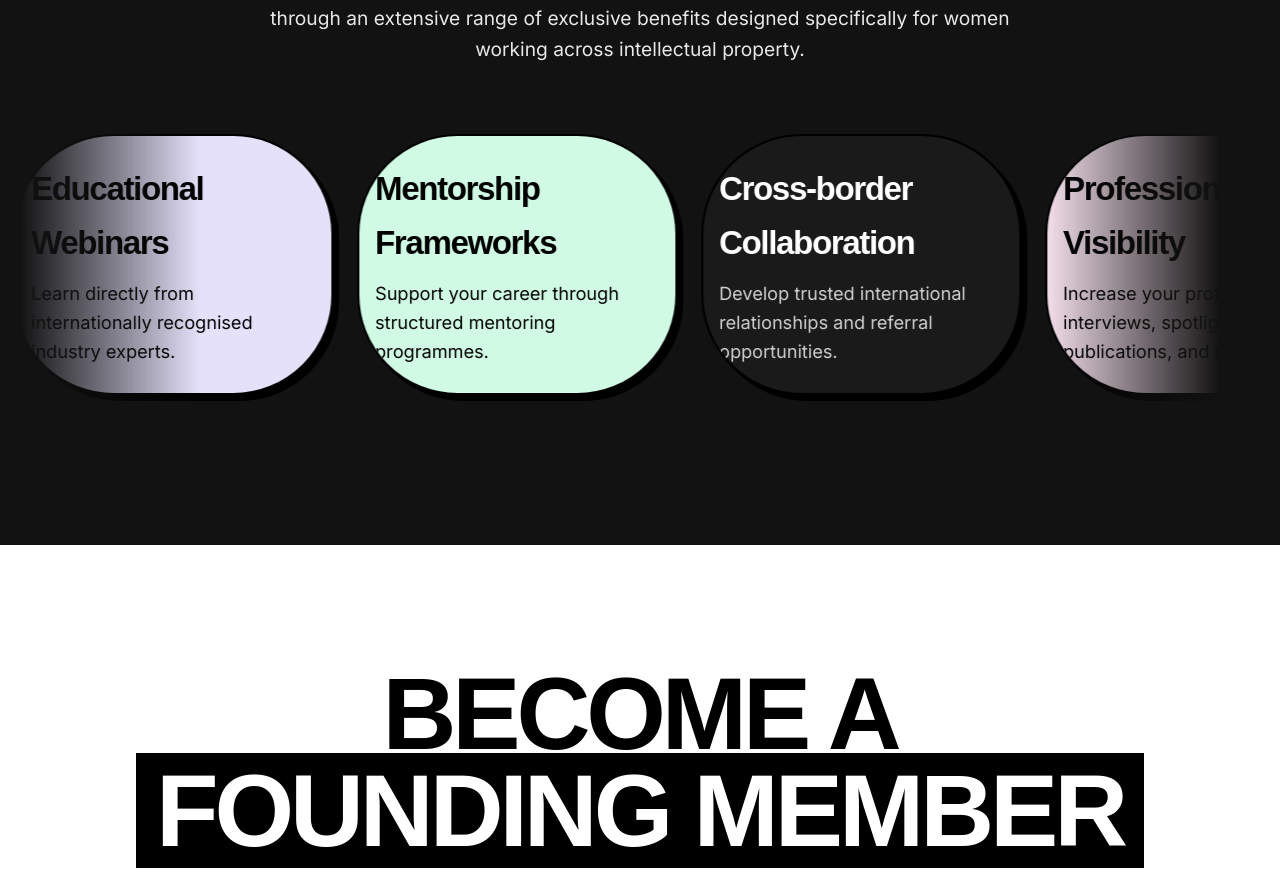
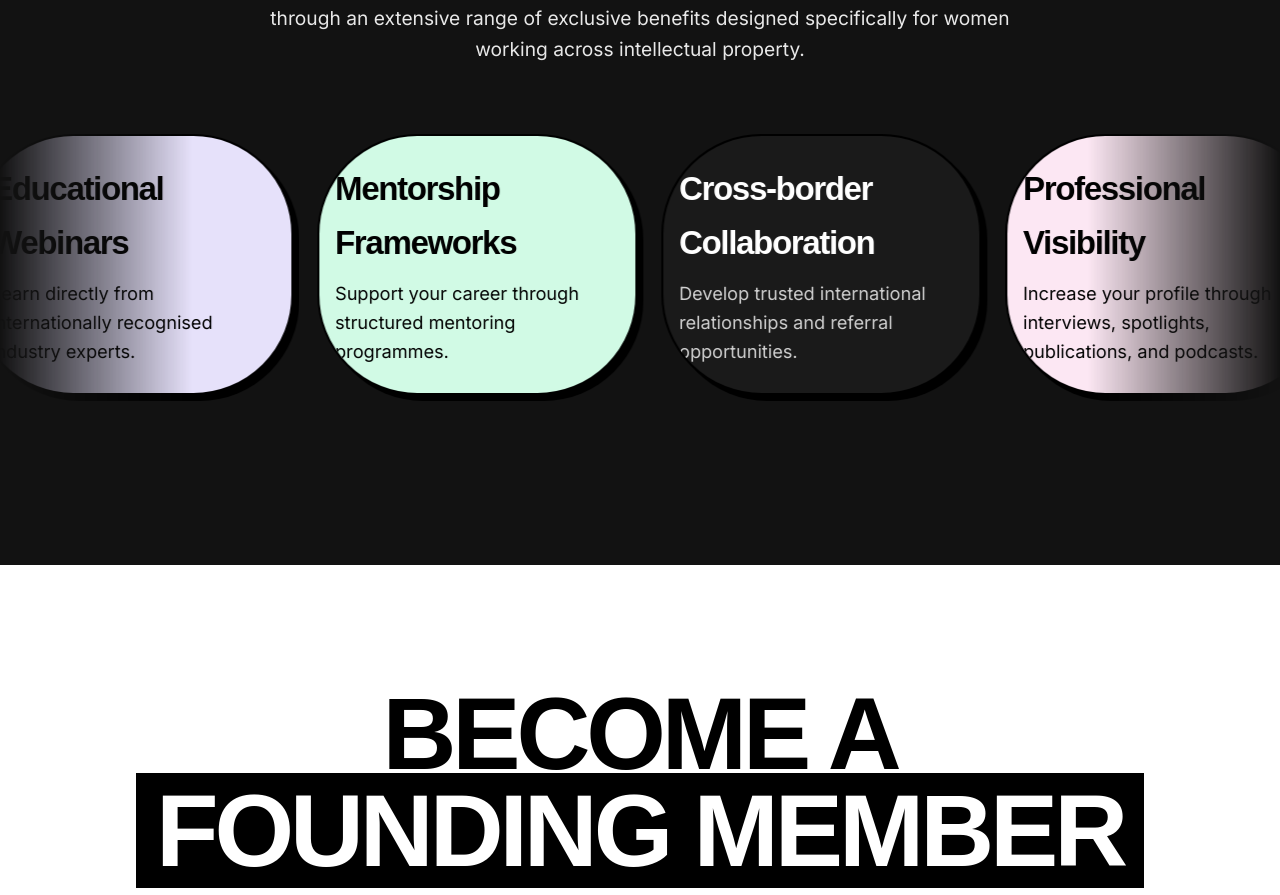
Before and after one commit to northornsmedia/wipa-main, a Next.js app: page / in a window 1280 px wide. Shown: the part 5680-6575 px from the top of the page. Built offline with nearby package versions, Linux system fonts and the light colour scheme; a web font is replaced by a local one.

Commit message:
Break marquee out of container to span full screen width

```diff
--- a/src/components/MemberBenefits.tsx
+++ b/src/components/MemberBenefits.tsx
@@ -32,8 +32,9 @@ export default function MemberBenefits() {
             </p>
           </FadeIn>
         </div>
+      </div>
 
-        <div className="marquee-container" style={{ margin: '0 -20px', padding: '10px 20px 30px' }}>
+      <div className="marquee-container" style={{ padding: '10px 0 50px' }}>
         <div className="marquee-content" style={{ animationDuration: '40s', gap: '24px' }}>
           {[...benefits, ...benefits].map((b, i) => (
             <TiltCard key={i} className={`pill-container ${b.style}`} style={{ width: '320px', flexShrink: 0, padding: '30px 20px', border: '2px solid var(--color-black)', boxShadow: '6px 6px 0px var(--color-black)' }}>
@@ -44,7 +45,6 @@ export default function MemberBenefits() {
         </div>
       </div>
 
-      </div>
     </section>
   );
 }
```
Lines whose indentation alone changed are shown as unchanged.
